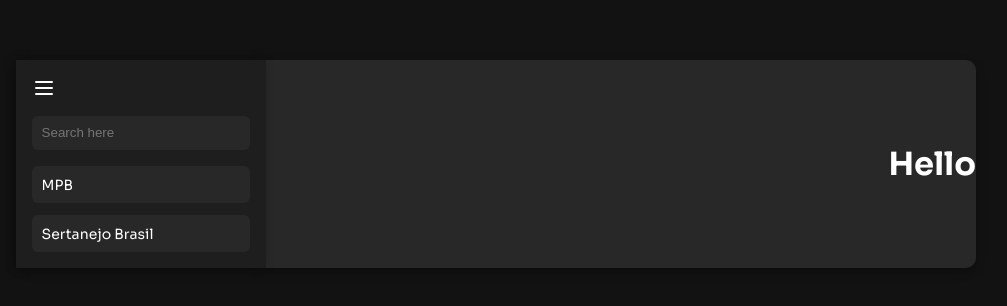
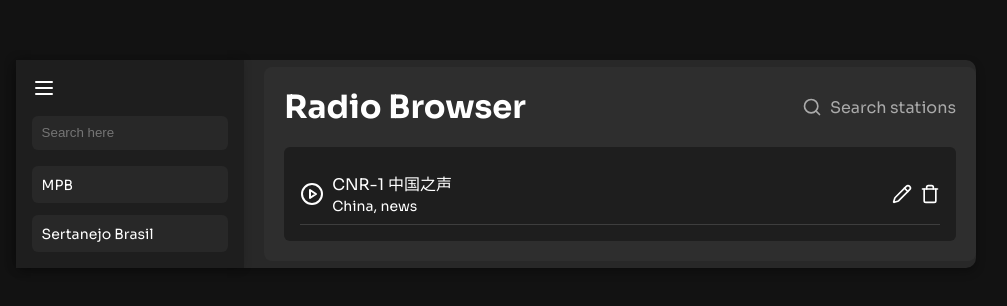
Before and after one commit to Osouzaa/Teste---FrontEnd, a React (Vite) app: page / in a window 1280 px wide. Shown: the part 236-542 px from the top of the page, without its empty margins (144-1151 px from the left). Built offline with nearby package versions, Linux system fonts and the light colour scheme.

Commit message:
feat: complete the creation of project components

```diff
--- a/src/App/index.tsx
+++ b/src/App/index.tsx
@@ -1,4 +1,5 @@
 import { AsideBar } from "../components/AsideBar";
+import { Radio } from "../components/Radio";
 import { GlobalStyles } from "../styles/global";
 import { AppContainer, AppContent } from "./styles";
 
@@ -9,7 +10,7 @@
       <AppContainer>
         <AppContent>
           <AsideBar />
-          <h1>Hello</h1>
+          <Radio />
         </AppContent>
       </AppContainer>
     </>
--- a/src/components/AsideBar/styles.ts
+++ b/src/components/AsideBar/styles.ts
@@ -2,6 +2,7 @@
 
 export const Sidebar = styled.aside`
   width: 250px;
+  height: 100%;
   background-color: #1E1E1E;
   color: #FFF;
   padding: 1rem;
@@ -9,7 +10,6 @@
   flex-direction: column;
   gap: 1rem;
   box-shadow: -2px 0 10px rgba(0, 0, 0, 0.2);
-  justify-content: flex-end;
 `;
 
 export const InputFilter = styled.input`
--- a/src/components/Radio/index.tsx
+++ b/src/components/Radio/index.tsx
@@ -1,7 +1,36 @@
+import { CirclePlay, Pencil, Search, Trash } from "lucide-react";
+import { RadioContainer, RadioContent, RadioHeader, RadioItem, RadioItemLeft, RadioName, SearchContainer } from "./styles";
+
+
+
 export function Radio() {
   return (
-    <div>
-      <h1>Radio</h1>
-    </div>
-  )
+    <RadioContainer>
+      <RadioHeader>
+        <h1>Radio Browser</h1>
+        <SearchContainer>
+          <Search size={20} />
+          <span>Search stations</span>
+        </SearchContainer>
+      </RadioHeader>
+
+      <RadioContent>
+        <ul>
+          <RadioItem>
+            <RadioItemLeft>
+              <CirclePlay size={24} />
+              <div>
+                <p>CNR-1 中国之声</p>
+                <RadioName>China, news</RadioName>
+              </div>
+            </RadioItemLeft>
+            <RadioItemLeft>
+              <Pencil size={20} />
+              <Trash size={20} />
+            </RadioItemLeft>
+          </RadioItem>
+        </ul>
+      </RadioContent>
+    </RadioContainer>
+  );
 }
--- a/src/components/Radio/styles.ts
+++ b/src/components/Radio/styles.ts
@@ -0,0 +1,53 @@
+import styled from "styled-components";
+
+export const RadioContainer = styled.div`
+  width: 100%;
+  background-color: #2E2E2E;
+  padding: 1.25rem;
+  border-radius: 8px;
+  display: flex;
+  flex-direction: column;
+  gap: 1.25rem;
+  color: #FFFFFF;
+`;
+
+export const RadioHeader = styled.header`
+  display: flex;
+  justify-content: space-between;
+  align-items: center;
+`;
+
+export const SearchContainer = styled.div`
+  display: flex;
+  align-items: center;
+  gap: 0.5rem;
+  color: #AAAAAA;
+`;
+
+export const RadioContent = styled.section`
+  display: flex;
+  flex-direction: column;
+  background-color: #1E1E1E;
+  border-radius: 6px;
+  padding: 1rem;
+`;
+
+export const RadioItem = styled.li`
+  display: flex;
+  align-items: center;
+  justify-content: space-between;
+  padding: 0.5rem 0;
+  border-bottom: 1px solid #3E3E3E;
+`;
+
+export const RadioItemLeft = styled.div`
+  display: flex;
+  align-items: center;
+  gap: 0.5rem;
+`;
+
+export const RadioName = styled.span `
+  font-weight: 400;
+  font-size: 0.875rem;
+
+`
--- a/src/styles/global.ts
+++ b/src/styles/global.ts
@@ -12,6 +12,9 @@
   body {
     font-family: 'Sora', sans-serif;
     font-weight: 400;
+  }
 
+  svg {
+    cursor: pointer;
   }
 `
```
